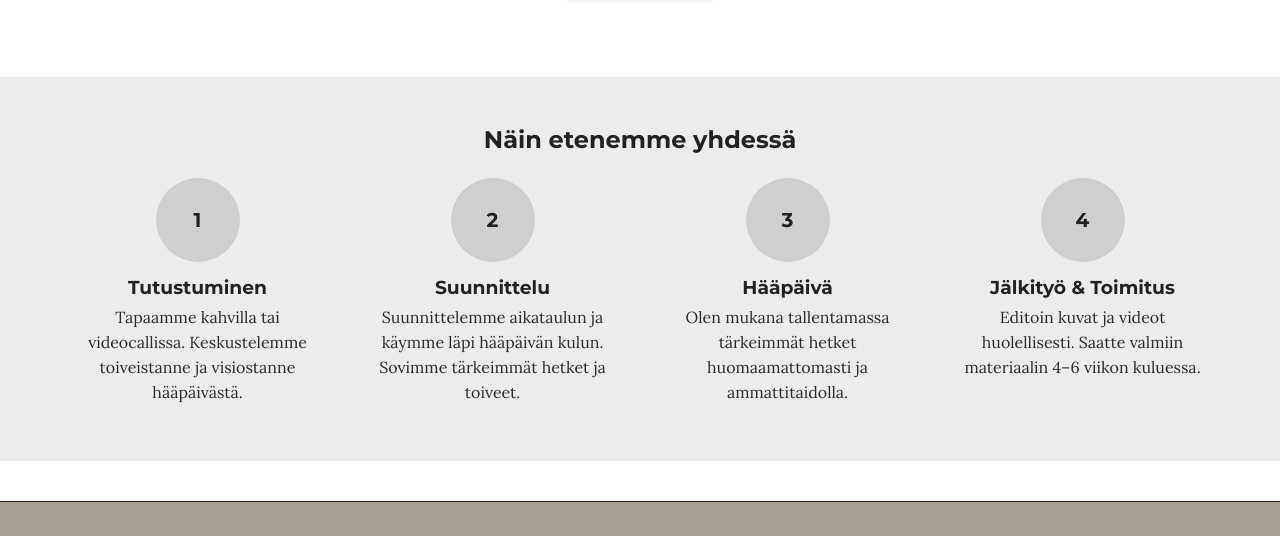
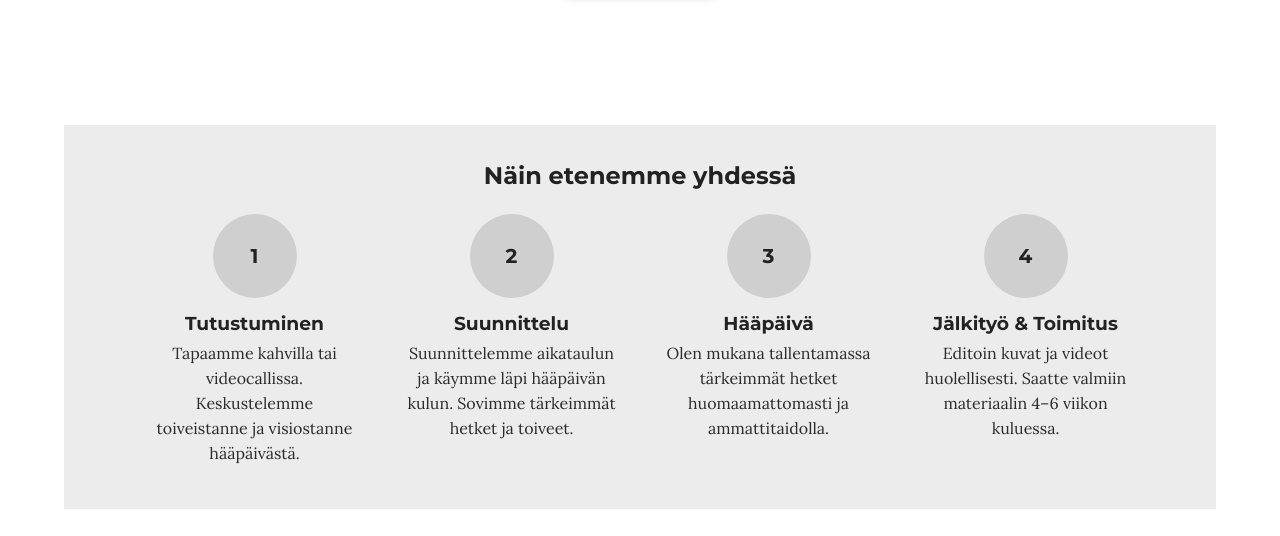
Before and after one commit to Kuvajalki/Valokuvaus_sivut, a plain HTML site: page Haat/index.html in a window 1280 px wide. Shown: the part 2994-3530 px from the top of the page. Drawn offline with Linux system fonts and the light colour scheme.

Commit message:
etenemmelaatikko

```diff
--- a/Haat/style.css
+++ b/Haat/style.css
@@ -429,8 +429,8 @@ section.portfolio .portfolio-item {
 
 /* ===== PROSESSI / NÄIN ETENEMME ===== */
 .process {
-  background: #ececec;          /* vaalea harmaa tausta kuten mockup */
-  padding: 48px 0 56px;
+  background: transparent;        /* ei koko ruudun taustaa */
+  padding: 48px 0 56px;           /* vain pystyväli ympärille */
 }
 
 .process .container {
@@ -438,6 +438,11 @@ section.portfolio .portfolio-item {
   max-width: 1200px;
   margin: 0 auto;
   text-align: center;
+
+  /* tausta ja sisäpadding siirretään containerille */
+  background: #ececec;            /* vaalea harmaa laatikko */
+  padding: 36px 0 44px;           /* sisäpaddaus kuten aiemmin */
+  border-radius: 0;               /* halutessasi 12px pehmennystä */
 }
 
 .process h2 {
@@ -447,19 +452,18 @@ section.portfolio .portfolio-item {
 
 /* Grid neljälle vaiheelle */
 .process-grid {
-  list-style: none;             /* käytetään <ol>, mutta piilotetaan listamerkit */
+  list-style: none;
   padding: 0;
-  margin: 0;
+  margin: 0 auto;                 /* keskitys */
   display: grid;
   grid-template-columns: repeat(4, 1fr);
   gap: 28px;
   align-items: start;
+  max-width: 1000px;              /* hieman kapeampi sisältö, vapaaehtoinen */
 }
 
 /* Yksittäinen vaihe */
-.process-step {
-  padding: 0 10px;
-}
+.process-step { padding: 0 10px; }
 
 /* Numeroympyrä */
 .step-badge {
@@ -467,7 +471,7 @@ section.portfolio .portfolio-item {
   height: 84px;
   margin: 0 auto 14px;
   border-radius: 50%;
-  background: #cfcfcf;          /* harmaa ympyrä */
+  background: #cfcfcf;
   display: grid;
   place-items: center;
   font-weight: 700;
@@ -478,18 +482,19 @@ section.portfolio .portfolio-item {
 /* Vaiheen otsikko + teksti */
 .process-step h3 {
   margin: 0 0 6px;
-  font-weight: 700;             /* lihavoitu otsikko kuten kuvassa */
+  font-weight: 700;
 }
 
 .process-step p {
   margin: 0;
   line-height: 1.55;
-  max-width: 30ch;              /* rivimitta siistiksi */
+  max-width: 30ch;
   margin-left: auto;
   margin-right: auto;
-  font-family: "Lora", serif;   /* sama body-tyyli */
+  font-family: "Lora", serif;
   color: #2b2b2b;
 }
+
 
 
 
```
